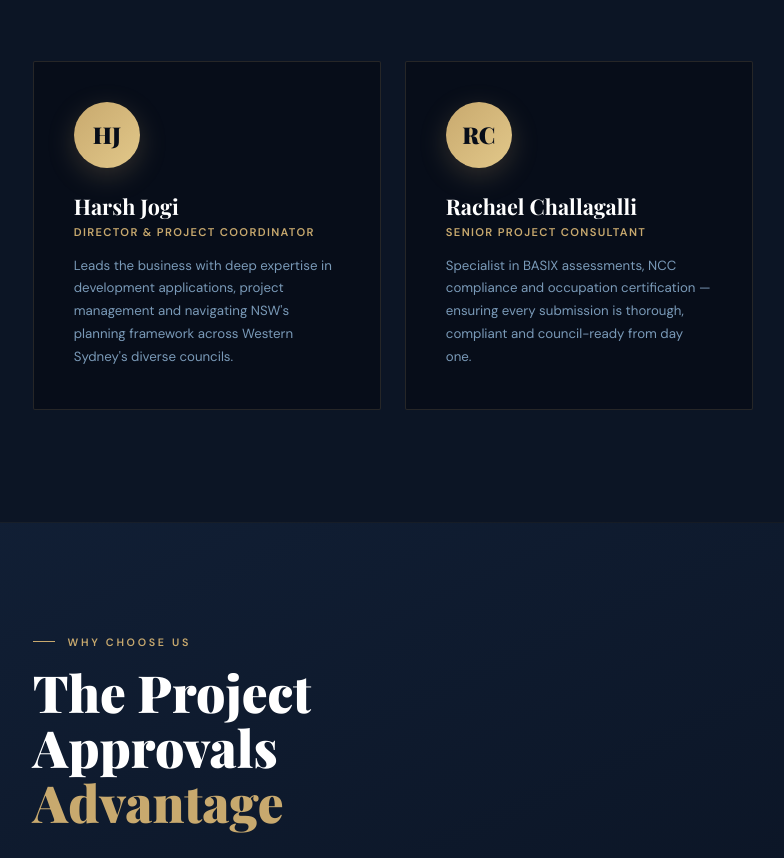
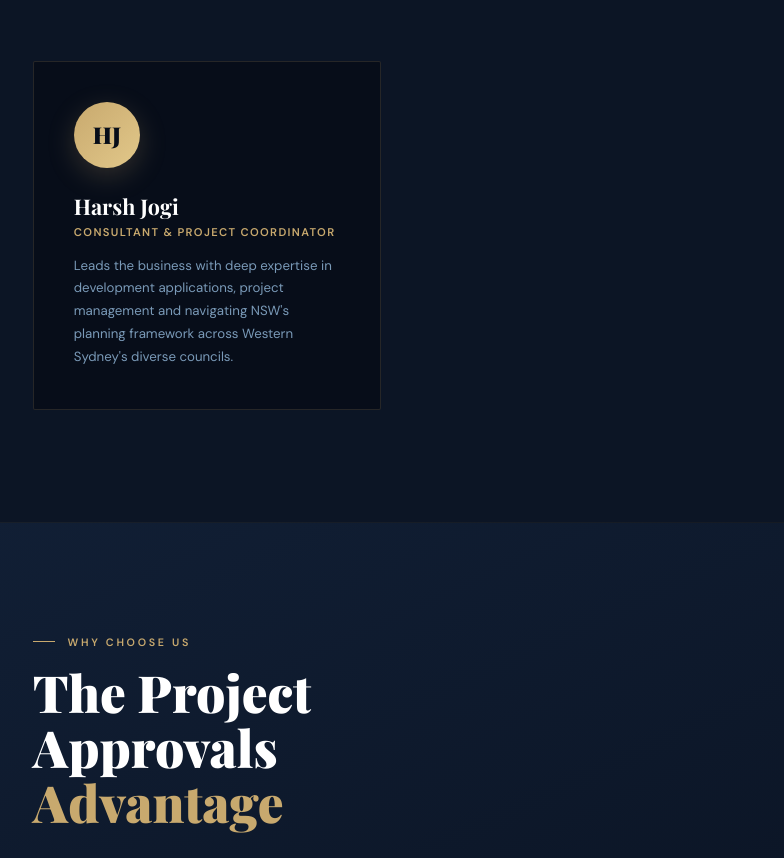
Before and after one commit to jogiharsh/project-approvals-website, a website: page index.html in a window 1280 px wide. Shown: the part 3831-4689 px from the top of the page, without its empty margins (44-828 px from the left). Drawn offline with nearby package versions, Linux system fonts and the light colour scheme; a web font is replaced by a local one.

Commit message:
Update role from Director to Consultant

```diff
--- a/index.html
+++ b/index.html
@@ -409,15 +409,15 @@ footer{background:#04080F;padding:2rem 6%;display:flex;align-items:center;justif
     <div class="tcard reveal d1">
       <div class="tav">HJ</div>
       <div class="tname">Harsh Jogi</div>
-      <div class="trole">Director & Project Coordinator</div>
+      <div class="trole">Consultant & Project Coordinator</div>
       <p class="tbio">Leads the business with deep expertise in development applications, project management and navigating NSW's planning framework across Western Sydney's diverse councils.</p>
     </div>
-    <div class="tcard reveal d2">
+   <!-- <div class="tcard reveal d2">
       <div class="tav">RC</div>
       <div class="tname">Rachael Challagalli</div>
       <div class="trole">Senior Project Consultant</div>
       <p class="tbio">Specialist in BASIX assessments, NCC compliance and occupation certification — ensuring every submission is thorough, compliant and council-ready from day one.</p>
-    </div>
+    </div> -->
   </div>
 </section>
 
```
